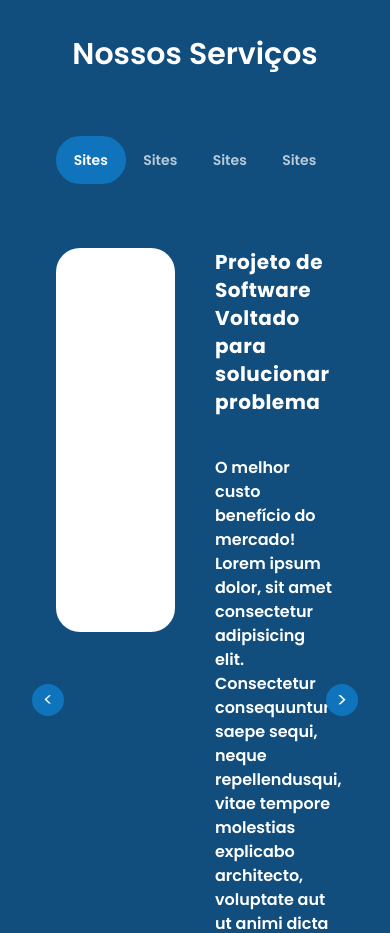
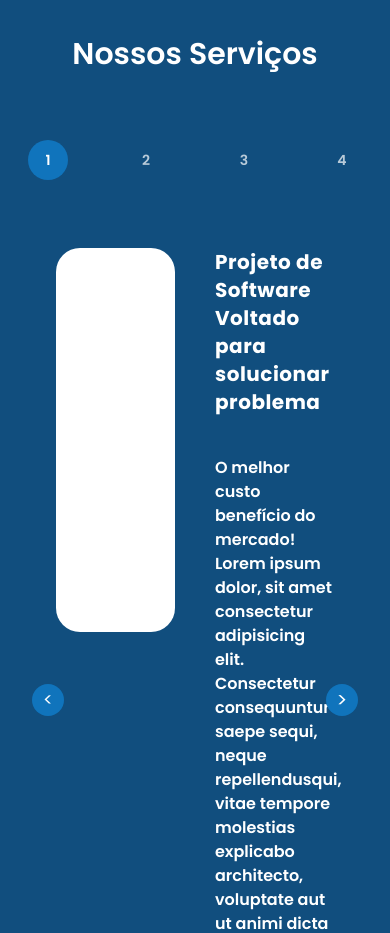
Before and after one commit to softeam-org/landing-page, a Next.js app: page / in a window 390 px wide. Shown: the part 4200-5133 px from the top of the page. Built offline with nearby package versions, Linux system fonts and the light colour scheme.

Commit message:
feat: add responsivity on the services nav bar

```diff
--- a/app/components/Servicos/ServicosNav.tsx
+++ b/app/components/Servicos/ServicosNav.tsx
@@ -11,18 +11,22 @@ function ServicosNav({ swiperRef }: { swiperRef: React.RefObject<SwiperClass | n
     <nav>
       <ul
         className="flex w-full h-12 justify-between items-center
-          px-44 max-xl:px-36 max-lg:px-16 max-md:px-10 max-xs:px-14"
+          px-44 max-xl:px-36 max-lg:px-16 max-md:px-10 max-xs:px-7"
       >
         {servicesList.map((service, index) => {
           return (
             <li
               key={index}
-              className={`flex justify-center items-center rounded-full h-full w-28 text-sm font-semibold
-              text-white ${currentService === index ? "bg-color-3" : "hover:bg-color-3 opacity-70"}
-                ease-out duration-200 cursor-pointer`}
+              className={`flex justify-center items-center h-full max-xs:h-5/6
+              w-24 max-sm:w-auto rounded-3xl
+              ${servicesList.length > 3 ? "max-sm:aspect-square max-sm:rounded-full" : ""}
+              text-sm font-semibold text-white
+              ${currentService === index ? "bg-color-3" : "hover:bg-color-3 opacity-70"}
+              ease-out duration-200 cursor-pointer`}
               onClick={() => swiperRef.current?.slideToLoop(index)}
             >
-              {service.serviceTitle}
+              <span className="sm:hidden">{servicesList.length > 3 ? index + 1 : service.serviceTitle}</span>
+              <span className="hidden sm:block">{service.serviceTitle}</span>
             </li>
           );
         })}
```
